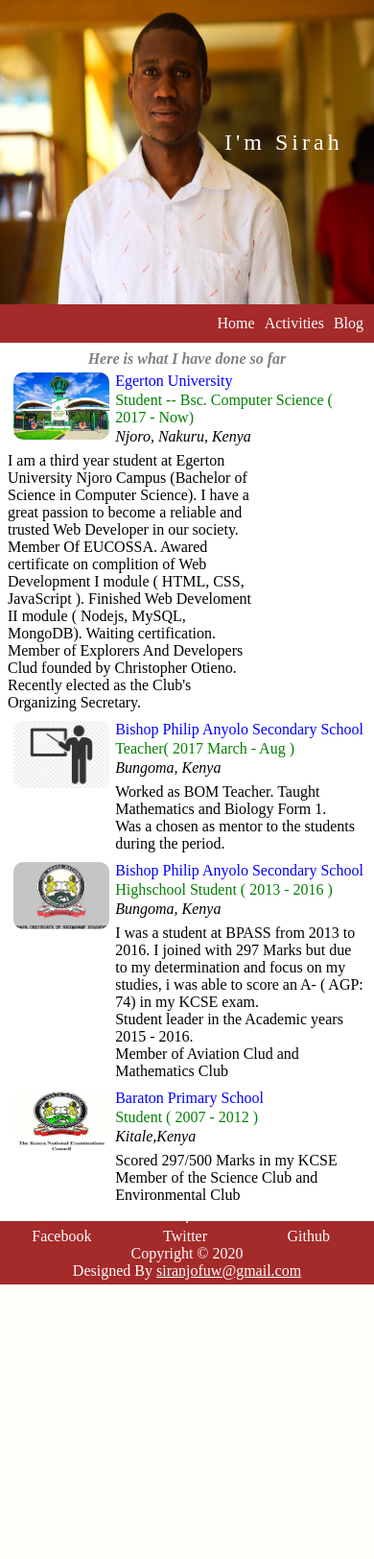
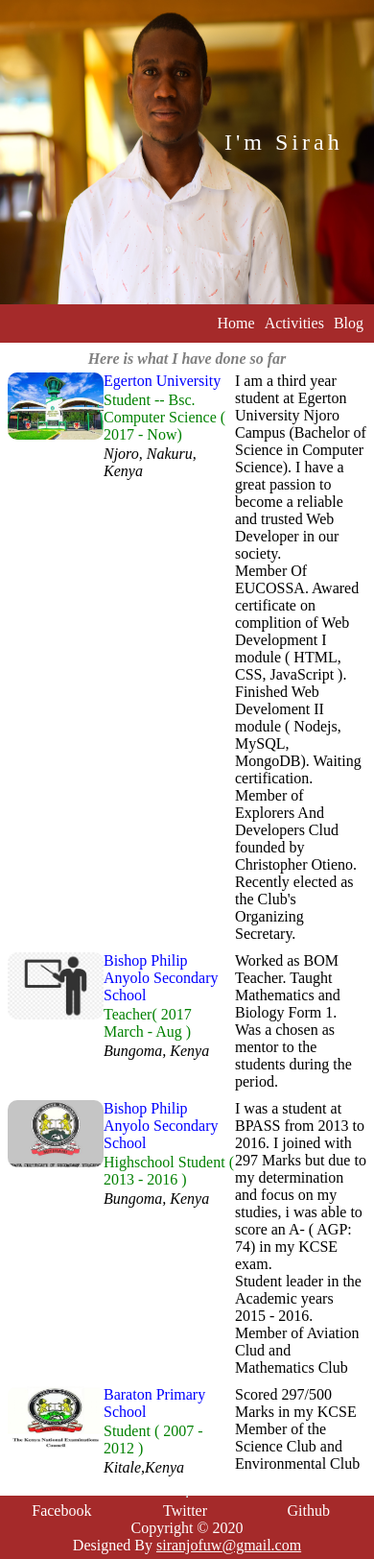
Before and after one commit to Wachiye/personal-blog, a PHP site: page /blog/activities.php in a window 390 px wide. Shown: the whole page at 96% size. Before the commit the page ends 1338 px from the top, so only its background shows below. Run offline with PHP 8.4, Linux system fonts and the light colour scheme.

Commit message:
Update style.css

```diff
--- a/static/css/style.css
+++ b/static/css/style.css
@@ -235,7 +235,10 @@
 .bio-brief{
 display: none;
 }
-	.moment{
+	.activity {
+display:flex;
+}
+.moment{
 		width: 100%;
 	}
 	.header{
```
